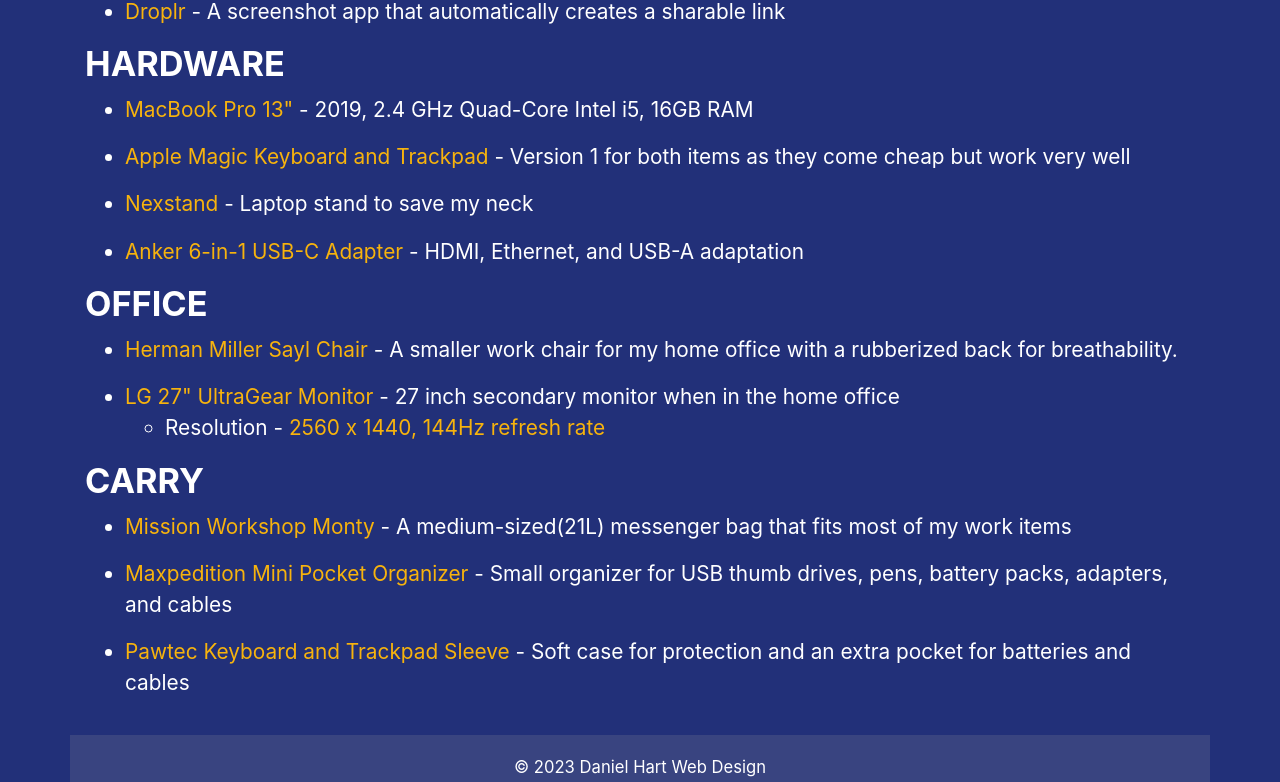
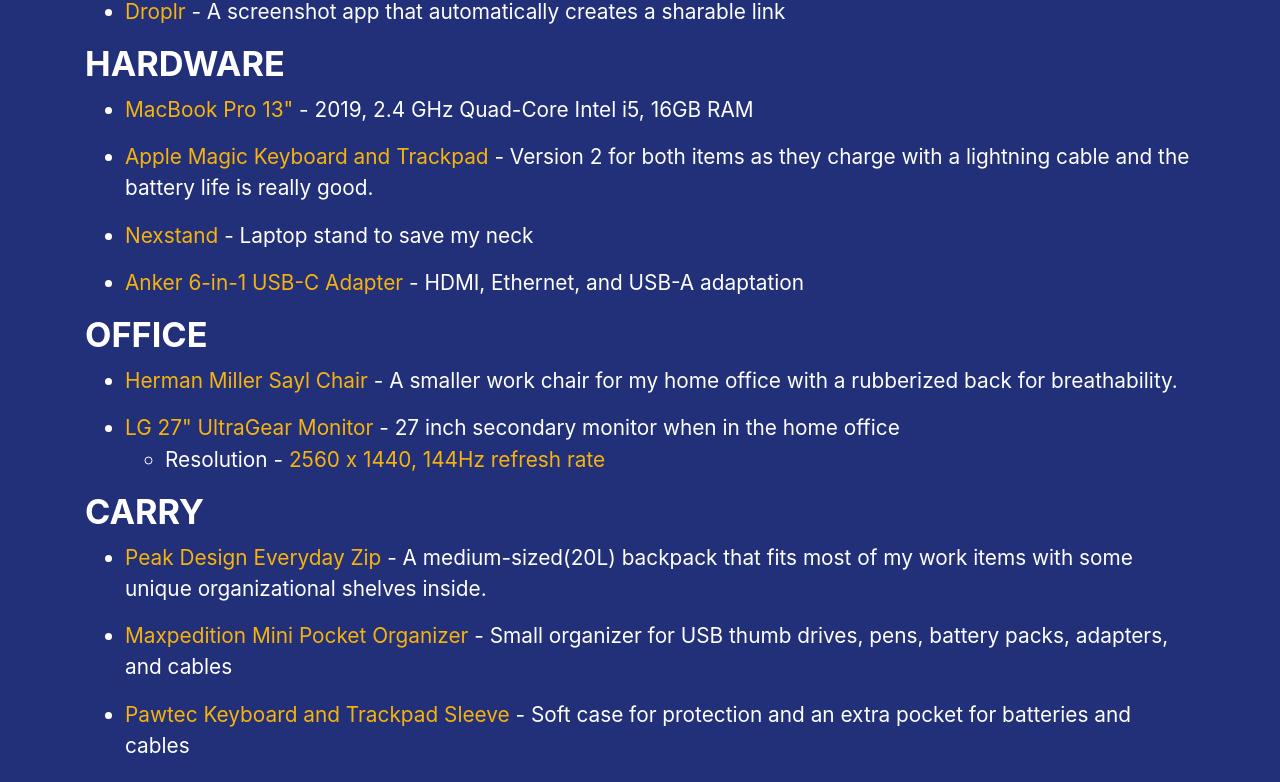
Before and after one commit to danohart/DanielHart, a Next.js app: page /uses in a window 1280 px wide. Shown: the part 465-1247 px from the top of the page. Built offline with nearby package versions, Linux system fonts and the light colour scheme.

Commit message:
Update uses page

```diff
--- a/content/usesContent.js
+++ b/content/usesContent.js
@@ -10,8 +10,7 @@
           subItem: {
             name: 'Theme',
             description: "SynthWave '84",
-            link:
-              'https://marketplace.visualstudio.com/items?itemName=RobbOwen.synthwave-vscode',
+            link: 'https://marketplace.visualstudio.com/items?itemName=RobbOwen.synthwave-vscode',
           },
         },
         {
@@ -48,7 +47,7 @@
         {
           name: 'Apple Magic Keyboard and Trackpad',
           description:
-            'Version 1 for both items as they come cheap but work very well',
+            'Version 2 for both items as they charge with a lightning cable and the battery life is really good.',
           link: 'https://apple.com/',
         },
         {
@@ -70,8 +69,7 @@
           name: 'Herman Miller Sayl Chair',
           description:
             'A smaller work chair for my home office with a rubberized back for breathability.',
-          link:
-            'https://www.hermanmiller.com/products/seating/office-chairs/sayl-chairs/',
+          link: 'https://www.hermanmiller.com/products/seating/office-chairs/sayl-chairs/',
         },
         {
           name: 'LG 27" UltraGear Monitor',
@@ -89,24 +87,22 @@
       title: 'Carry',
       items: [
         {
-          name: 'Mission Workshop Monty',
+          name: 'Peak Design Everyday Zip',
           description:
-            'A medium-sized(21L) messenger bag that fits most of my work items',
-          link: 'https://missionworkshop.com/products/the-monty-messenger-bag',
+            'A medium-sized(20L) backpack that fits most of my work items with some unique organizational shelves inside.',
+          link: 'https://www.peakdesign.com/products/everyday-backpack-zip?variant=29743829254188',
         },
         {
           name: 'Maxpedition Mini Pocket Organizer',
           description:
             'Small organizer for USB thumb drives, pens, battery packs, adapters, and cables',
-          link:
-            'https://www.maxpedition.com/products/mini-pocket-organizer?variant=39636203537',
+          link: 'https://www.maxpedition.com/products/mini-pocket-organizer?variant=39636203537',
         },
         {
           name: 'Pawtec Keyboard and Trackpad Sleeve',
           description:
             'Soft case for protection and an extra pocket for batteries and cables',
-          link:
-            'https://shop.pawtec.com/collections/sleeves/products/pawtec-sleeve-for-apple-magic-keyboard-with-storage-pocket',
+          link: 'https://shop.pawtec.com/collections/sleeves/products/pawtec-sleeve-for-apple-magic-keyboard-with-storage-pocket',
         },
       ],
     },
```
